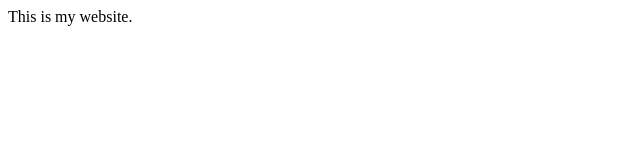
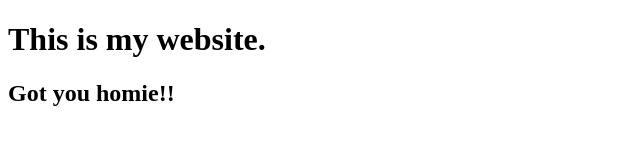
Before and after one commit to pranjul13/Personal-Website, a plain HTML site: page index.html in a window 1280 px wide. Shown: the whole page, without its empty margins (0-640 px from the left). Drawn offline with Linux system fonts and the light colour scheme.

Commit message:
Update index.html
Made it a little more fun. XD

```diff
--- a/index.html
+++ b/index.html
@@ -8,7 +8,8 @@
 </head>
 
 <body>
-    This is my website.
+    <h1>This is my website.</h1>
+    <h2>Got you homie!!</h2>
 </body>
 
 </html>
```
